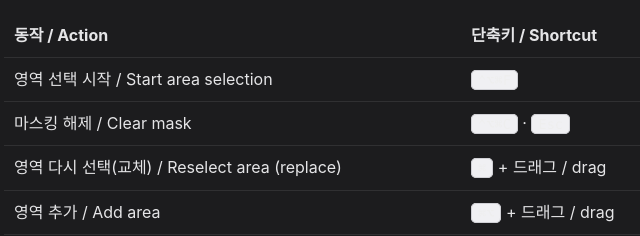
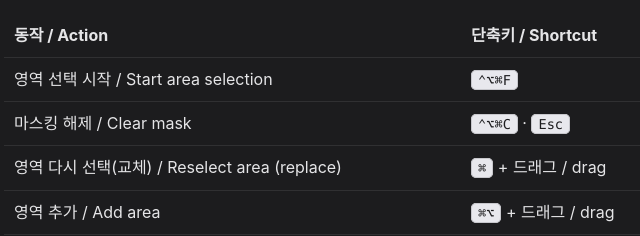
Before and after one commit to gotgam100/CropFocus, a plain HTML site: page support.html in a window 1280 px wide. Shown: the part 564-800 px from the top of the page, 300-940 px from the left. Drawn offline with Linux system fonts and the dark colour scheme.

Commit message:
Improve contrast: white text on main buttons, fix shortcut kbd colors

```diff
--- a/support.html
+++ b/support.html
@@ -16,7 +16,7 @@
     body { color: #e5e5e7; background: #1c1c1e; }
     a { color: #6db3ff; }
     .card { background: #2c2c2e; border-color: #3a3a3c; }
-    kbd { background: #3a3a3c; border-color: #555; color: #eee; }
+    kbd { background: #48484a; border-color: #5a5a5e; color: #ffffff; }
   }
   .wrap { max-width: 720px; margin: 0 auto; padding: 48px 24px 80px; }
   header h1 { font-size: 1.9rem; margin: 0 0 4px; }
@@ -27,7 +27,7 @@
   h2 { font-size: 1.25rem; margin-top: 40px; border-bottom: 1px solid rgba(128,128,128,0.25); padding-bottom: 6px; }
   h3 { font-size: 1.05rem; margin-top: 24px; }
   .card { border: 1px solid #e5e5ea; border-radius: 12px; padding: 16px 20px; margin: 16px 0; }
-  kbd { font-family: ui-monospace, SFMono-Regular, Menlo, monospace; background: #f0f0f3; border: 1px solid #d0d0d5; border-radius: 5px; padding: 1px 6px; font-size: 0.85em; }
+  kbd { font-family: ui-monospace, SFMono-Regular, Menlo, monospace; background: #e8e8ed; border: 1px solid #c7c7cc; border-radius: 5px; padding: 1px 6px; font-size: 0.85em; color: #1c1c1e; }
   table { border-collapse: collapse; width: 100%; margin: 12px 0; }
   td, th { text-align: left; padding: 8px 10px; border-bottom: 1px solid rgba(128,128,128,0.2); }
   footer { margin-top: 56px; font-size: 0.85rem; opacity: 0.6; text-align: center; }
```
Also changed, not shown: index.html (+2 -2 lines).
